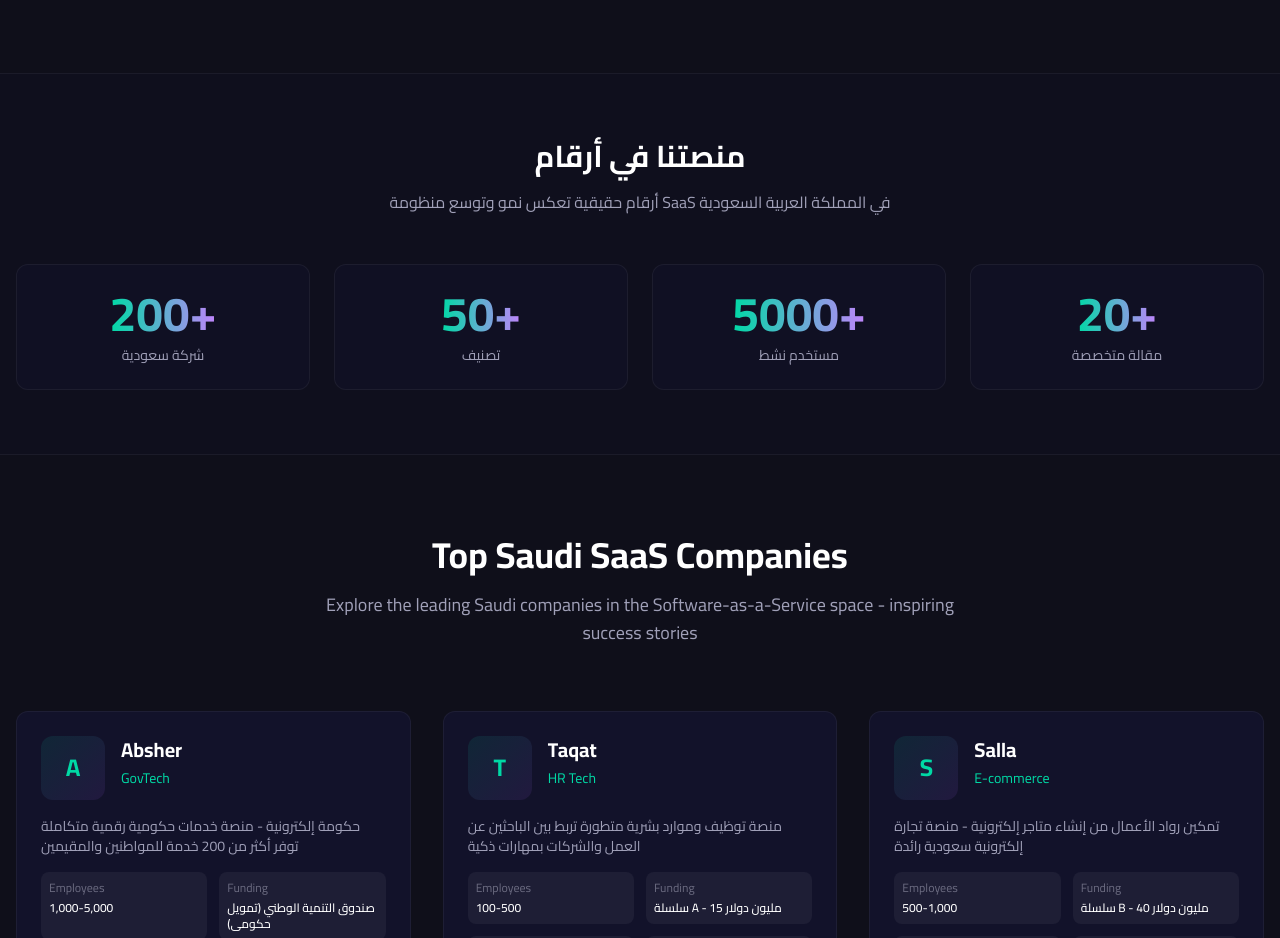
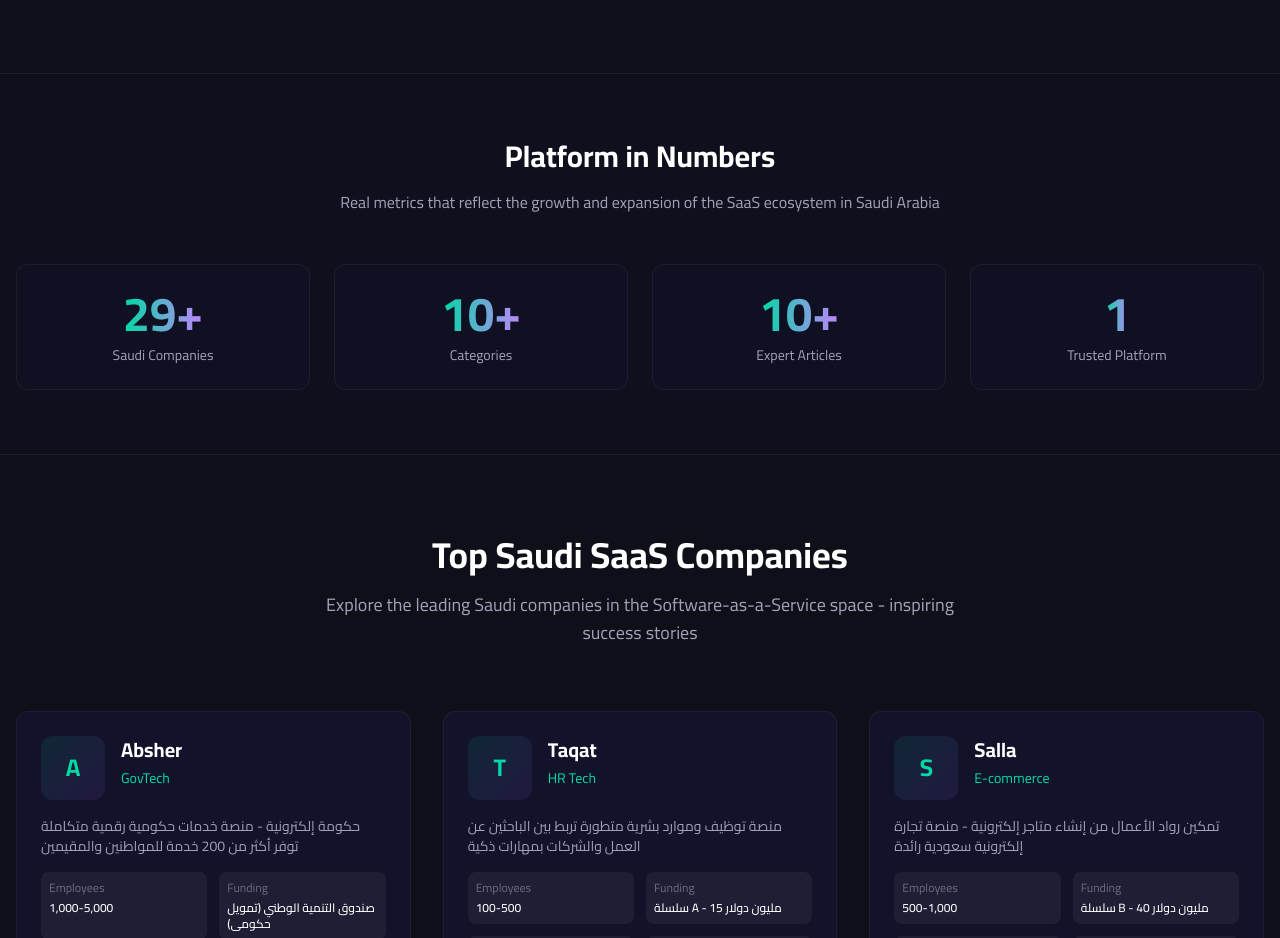
Before and after one commit to walidsobhie-code/saudisaashub, a Next.js app: page /en in a window 1280 px wide. Shown: the part 1180-2118 px from the top of the page. Built offline with nearby package versions, Linux system fonts and the light colour scheme.

Commit message:
chore: temporarily remove wrangler.toml to rely on Cloudflare auto-detection
Testing if build works without config (Cloudflare should auto-detect Next.js static export).

```diff
--- a/app/en/page.tsx
+++ b/app/en/page.tsx
@@ -81,7 +81,7 @@
       </section>
 
       {/* Platform Stats - English */}
-      <TrustedCompanies />
+      <TrustedCompanies lang="en" />
 
       {/* Featured Saudi Companies - English */}
       <section className="py-20">
--- a/components/CompanyComparer.tsx
+++ b/components/CompanyComparer.tsx
@@ -43,7 +43,7 @@
     case 'headquarters':
       return company.headquarters || 'N/A';
     case 'founded':
-      return company.founded_year?.toString() || 'N/A';
+      return company.founded?.toString() || 'N/A';
     default:
       return 'N/A';
   }
--- a/components/TrustedCompanies.tsx
+++ b/components/TrustedCompanies.tsx
@@ -1,16 +1,24 @@
 'use client';
+
+interface TrustedCompaniesProps {
+  lang?: 'ar' | 'en';
+}
 
 import { platformStats } from '@/lib/trusted-companies';
 
-export function TrustedCompanies() {
+export function TrustedCompanies({ lang = 'ar' }: TrustedCompaniesProps) {
   return (
     <section className="py-16 border-y border-white/5 bg-card/20">
       <div className="max-w-7xl mx-auto px-4">
         {/* Section Header */}
         <div className="text-center mb-12">
-          <h2 className="text-2xl md:text-3xl font-bold text-white mb-4">منصتنا في أرقام</h2>
+          <h2 className="text-2xl md:text-3xl font-bold text-white mb-4">
+            {lang === 'en' ? 'Platform in Numbers' : 'منصتنا في أرقام'}
+          </h2>
           <p className="text-text-secondary max-w-2xl mx-auto">
-            أرقام حقيقية تعكس نمو وتوسع منظومة SaaS في المملكة العربية السعودية
+            {lang === 'en'
+              ? 'Real metrics that reflect the growth and expansion of the SaaS ecosystem in Saudi Arabia'
+              : 'أرقام حقيقية تعكس نمو وتوسع منظومة SaaS في المملكة العربية السعودية'}
           </p>
         </div>
 
@@ -24,7 +32,9 @@
               <div className="text-4xl md:text-5xl font-bold bg-gradient-to-r from-accent-green to-purple-400 bg-clip-text text-transparent mb-2">
                 {stat.value}
               </div>
-              <p className="text-text-secondary text-sm text-center">{stat.label}</p>
+              <p className="text-text-secondary text-sm text-center">
+                {lang === 'en' ? stat.labelEn : stat.label}
+              </p>
             </div>
           ))}
         </div>
--- a/lib/trusted-companies.ts
+++ b/lib/trusted-companies.ts
@@ -9,10 +9,10 @@
 }
 
 export const platformStats: PlatformStat[] = [
-  { value: '200+', label: 'شركة سعودية', labelEn: 'Saudi Companies' },
-  { value: '50+', label: 'تصنيف', labelEn: 'Categories' },
-  { value: '5000+', label: 'مستخدم نشط', labelEn: 'Active Users' },
-  { value: '20+', label: 'مقالة متخصصة', labelEn: 'Expert Articles' }
+  { value: '29+', label: 'شركة سعودية', labelEn: 'Saudi Companies' },
+  { value: '10+', label: 'تصنيف', labelEn: 'Categories' },
+  { value: '10+', label: 'مقالة متخصصة', labelEn: 'Expert Articles' },
+  { value: '1', label: 'منصة موثوقة', labelEn: 'Trusted Platform' }
 ];
 
 // Retained for potential future partner logos (when real partnerships exist)
```
Also changed, not shown: 2 other files (tests, documents, lock files or other folders).
